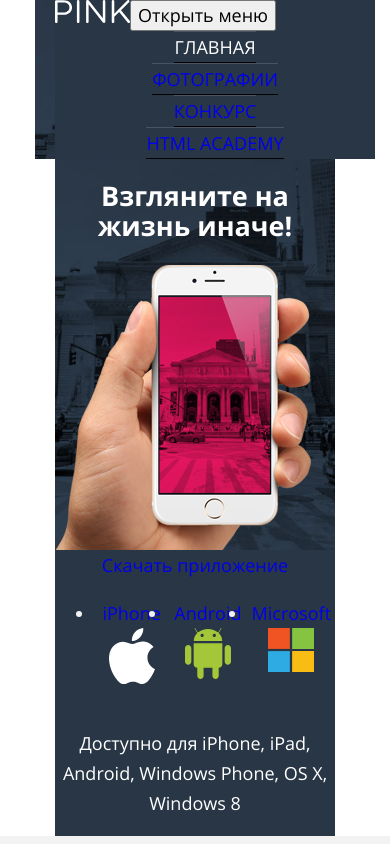
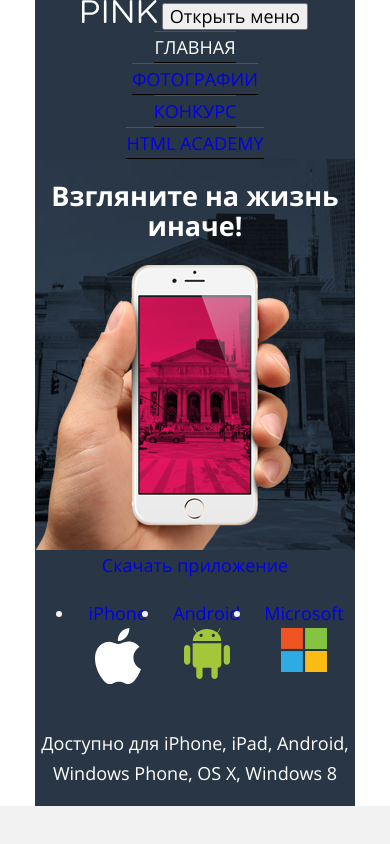
Before and after one commit to marigunko/1042553-pink-19, a website: page source/index.html in a window 390 px wide. Shown: the top 844 px of the page. Drawn offline with nearby package versions, Linux system fonts and the light colour scheme; files that its build step writes are made by us from their sources; files whose address does not match are found by name.

Commit message:
8. Начинаем верстать адаптивные сетки

```diff
--- a/source/less/blocks/container.less
+++ b/source/less/blocks/container.less
@@ -2,8 +2,6 @@
   width: 100%;
   height: 100%;
   max-width: @mobile-width;
-  padding-left: 20px;
-  padding-right: 20px;
   margin-left: auto;
   margin-right: auto;
 }
@@ -17,7 +15,5 @@
 @media (min-width: @desktop-width) {
   .container {
     max-width: @desktop-width;
-    padding-left: 10px;
-    padding-right: 10px;
   }
 }
--- a/source/less/blocks/main-nav.less
+++ b/source/less/blocks/main-nav.less
@@ -5,11 +5,6 @@
 
   width: 320px;
   margin: 0 auto;
-}
-
-.main-nav__wrapper {
-  display: flex;
-  flex-direction: row;
 }
 
 .main-nav__list {
@@ -33,7 +28,7 @@
     display: flex;
     justify-content: space-between;
     width: 640px;
-    margin: 0 auto;
+    padding: 20px;
   }
 }
 
--- a/source/less/blocks/page-header.less
+++ b/source/less/blocks/page-header.less
@@ -7,6 +7,11 @@
   background-image: url("../img/bg-back-mobile@1x.jpg");
   background-repeat: no-repeat;
   background-size: cover;
+}
+
+.page-header__logo {
+  width: 75px;
+  height: 22px;
 }
 
 .page-header__text {
```
Also changed, not shown: source/index.html (+3 -0 lines).
